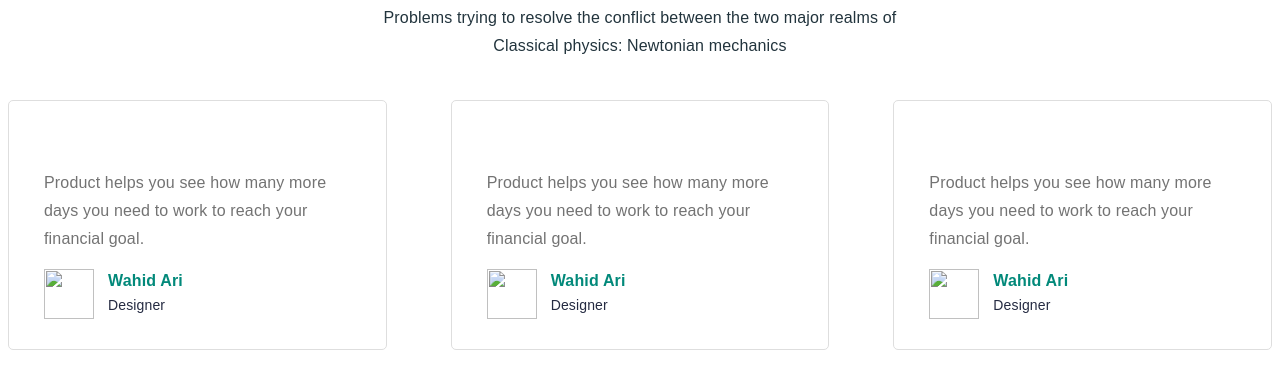
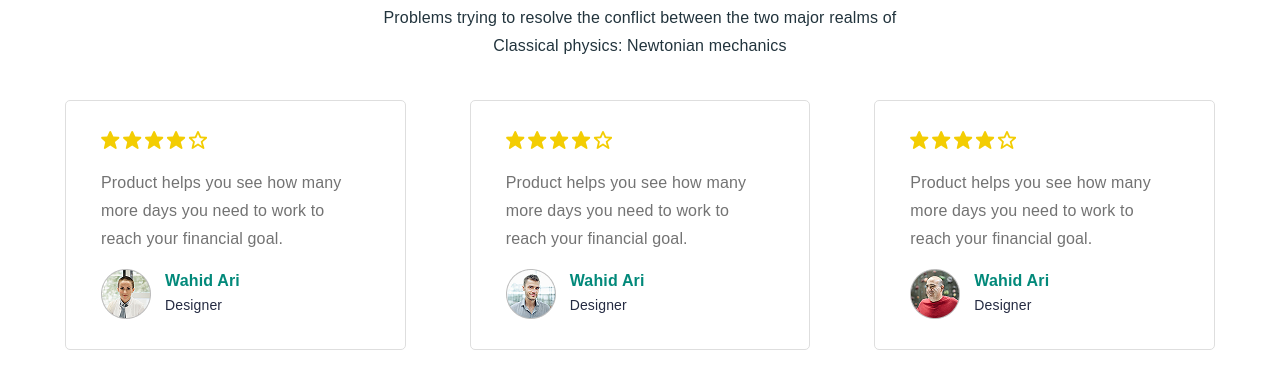
Before and after one commit to Valerii3110/business-promotion-groop, a website built with Vite: page src/index.html in a window 1280 px wide. Shown: the part 5060-5429 px from the top of the page. Built offline with nearby package versions, Linux system fonts and the light colour scheme; files whose address does not match are found by name.

Commit message:
Remove unused client images and add new avatar images; update clients section for improved structure and icon paths

```diff
--- a/src/partials/clients.html
+++ b/src/partials/clients.html
@@ -1,24 +1,35 @@
 <section class="clients section">
   <div class="clients-container container">
     <h2 class="clients-subtitle subtitle">What Clients Say</h2>
-        <p class="clients-slogan slogan">Problems trying to resolve the conflict between the two major realms of Classical physics: Newtonian mechanics
 
+    <p class="clients-slogan slogan">
+      Problems trying to resolve the conflict between the two major realms of
+      Classical physics: Newtonian mechanics
     </p>
-    </div>
+
     <ul class="clients-menu">
       <li class="clients-menu-item">
         <ul class="clients-items">
           <li class="clients-items-item">
             <svg class="group" width="106" height="18">
-                        <use href="./imeges/product/icons.svg#icon-stars"></use>
+              <use href="./img/clients/icons.svg#icon-stars"></use>
             </svg>
-                    <p class="clients-text text">Product helps you see how many more days you need to work to reach your financial goal.
 
+            <p class="clients-text text">
+              Product helps you see how many more days you need to work to reach
+              your financial goal.
             </p>
           </li>
+
           <li class="clients-wrap-item">
-                    <img class="clients-img-profession" src="./imeges/product/wahid-1.png" alt="" width="50" height="50"
+            <img
+              class="clients-img-profession"
+              src="./img/clients/avatar_1.png"
+              alt=""
+              width="50"
+              height="50"
             />
+
             <div class="clients-wrap">
               <p class="clients-wahid">Wahid Ari</p>
               <p class="clients-profession">Designer</p>
@@ -26,13 +37,15 @@
           </li>
         </ul>
       </li>
+
       <li class="clients-menu-item">
         <ul class="clients-items">
           <li class="clients-items-item">
             <svg class="group" width="106" height="18">
-                        <use href="./imeges/product/icons.svg#icon-stars"></use>
+              <use href="./img/clients/icons.svg#icon-stars"></use>
             </svg>
           </li>
+
           <li class="clients-items-item">
             <p class="clients-text text">
               Product helps you see how many more days you need to work to reach
@@ -43,7 +56,7 @@
           <li class="clients-wrap-item">
             <img
               class="clients-img-profession"
-                    src="./imeges/product/wahid-2.png"
+              src="./img/clients/avatar_2.png"
               alt=""
               width="50"
               height="50"
@@ -60,7 +73,7 @@
         <ul class="clients-items">
           <li class="clients-items-item">
             <svg class="group" width="106" height="18">
-                        <use href="./imeges/product/icons.svg#icon-stars"></use>
+              <use href="./img/clients/icons.svg#icon-stars"></use>
             </svg>
           </li>
 
@@ -74,7 +87,7 @@
           <li class="clients-wrap-item">
             <img
               class="clients-img-profession"
-                        src="./imeges/product/wahid-3.png"
+              src="./img/clients/avatar_3.png"
               alt=""
               width="50"
               height="50"
```
Also changed, not shown: src/img/clients/Ellipse 2.png (deleted), src/img/clients/Ellipse 2@2x.png (deleted), src/img/clients/avatar_1.png (added), src/img/clients/avatar_1@2x.png (added), src/img/clients/avatar_2.png (added), src/img/clients/avatar_2@2x.png (added), src/img/clients/avatar_3.png (added), src/img/clients/avatar_3@2x.png (added), src/img/clients/icons.svg (added), src/img/clients/image-1.png (deleted), src/img/clients/image-2@2x.png (deleted). Lines whose indentation alone changed are shown as unchanged.
